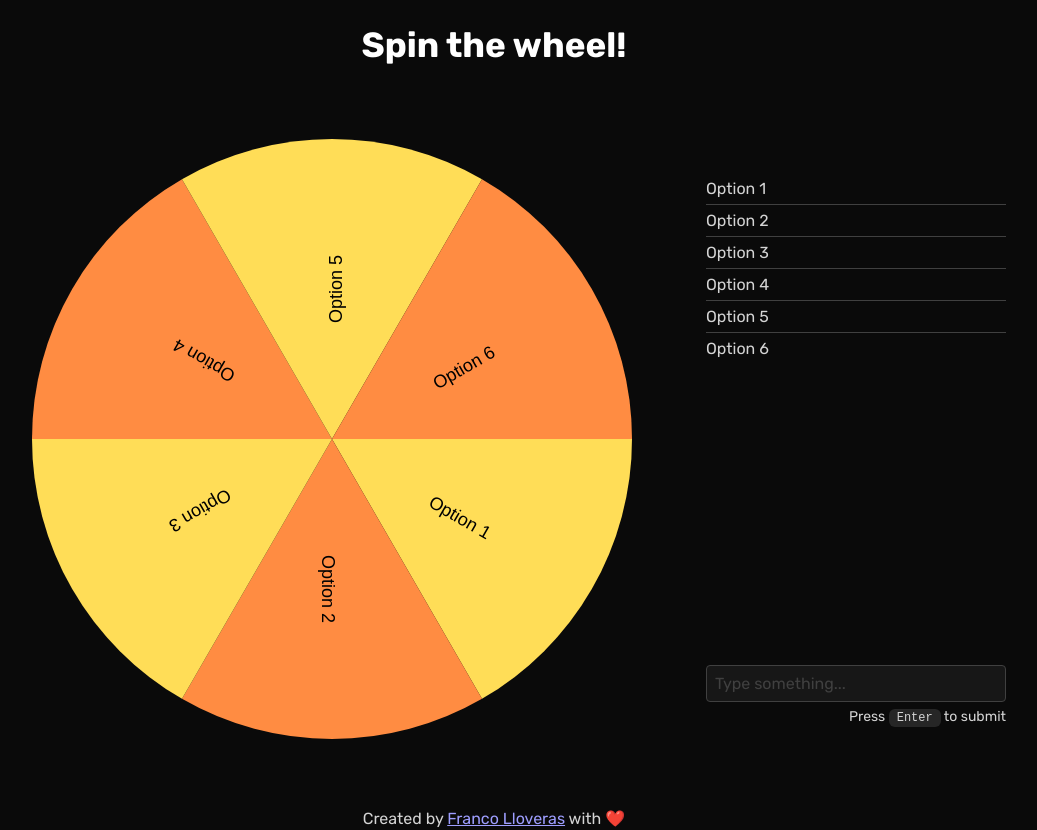
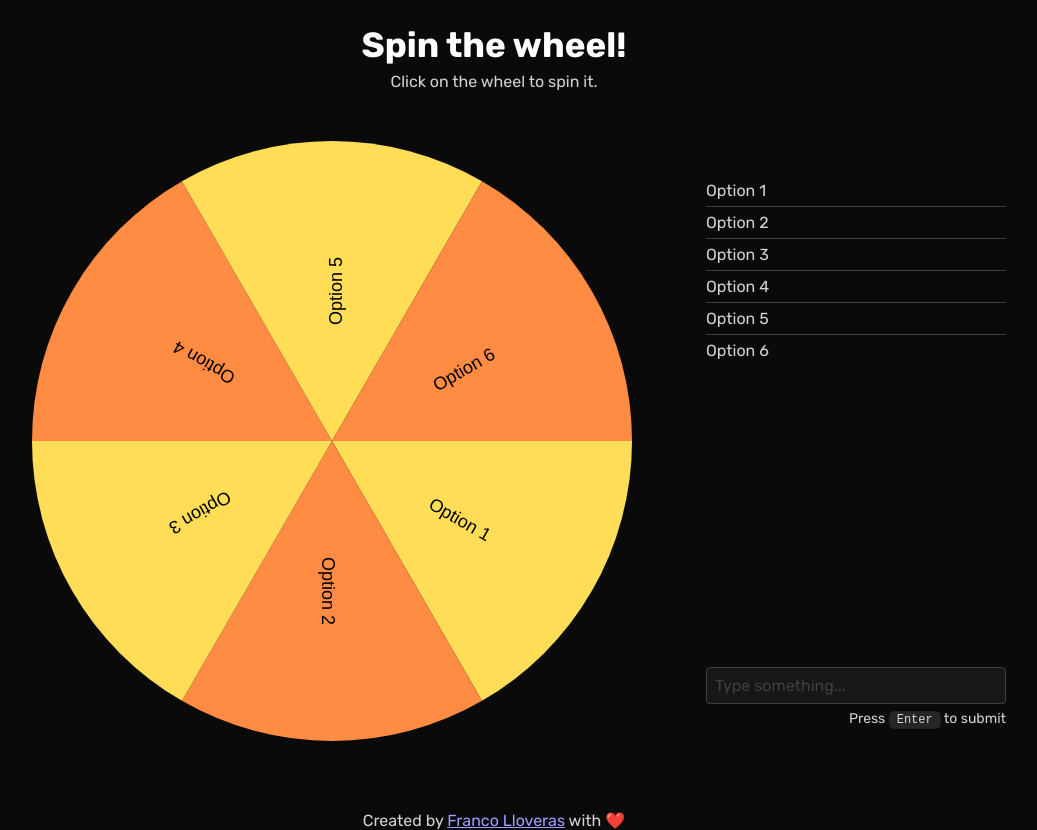
Before and after one commit to francolloveras/spin-wheel, a plain HTML site: page index.html in a window 1280 px wide. Shown: the whole page, without its empty margins (146-1183 px from the left). Drawn offline with Linux system fonts and the light colour scheme.

Commit message:
Add subtitle to indicate the wheel logic

```diff
--- a/index.html
+++ b/index.html
@@ -9,6 +9,7 @@
   <body>
     <header>
       <h1>Spin the wheel!</h1>
+      <p>Click on the wheel to spin it.</p>
     </header>
     <main>
       <div>
--- a/styles.css
+++ b/styles.css
@@ -55,10 +55,20 @@ body {
   background-size: contain;
 }
 
-h1 {
+header {
+  text-align: center;
+}
+
+header h1 {
   margin-top: 1.5rem;
+  margin-block-end: 6px;
   font-size: 35px;
   color: white;
+}
+
+header p {
+  margin: 0;
+  color: var(--on-background-variant);
 }
 
 main {
```
